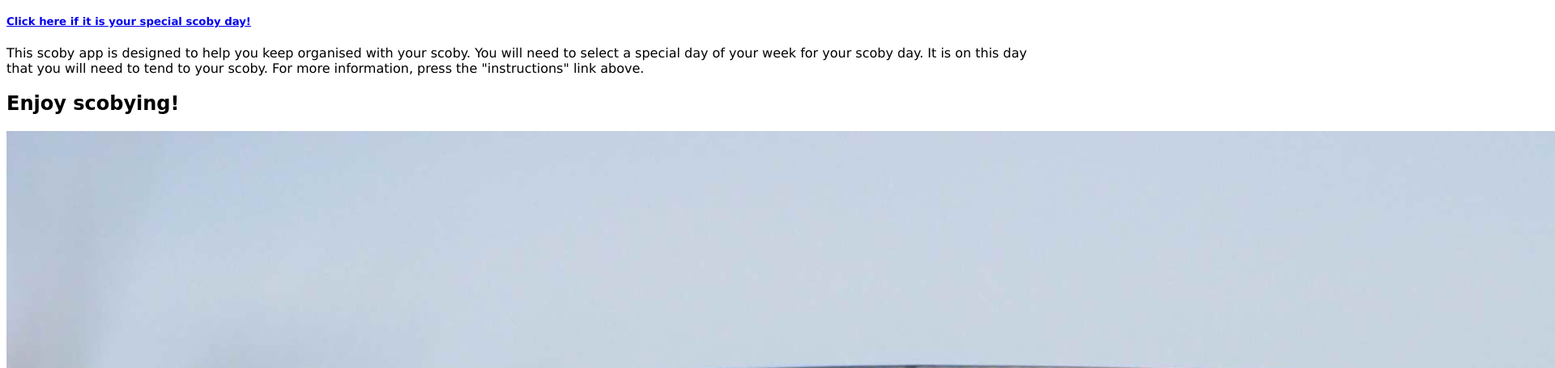
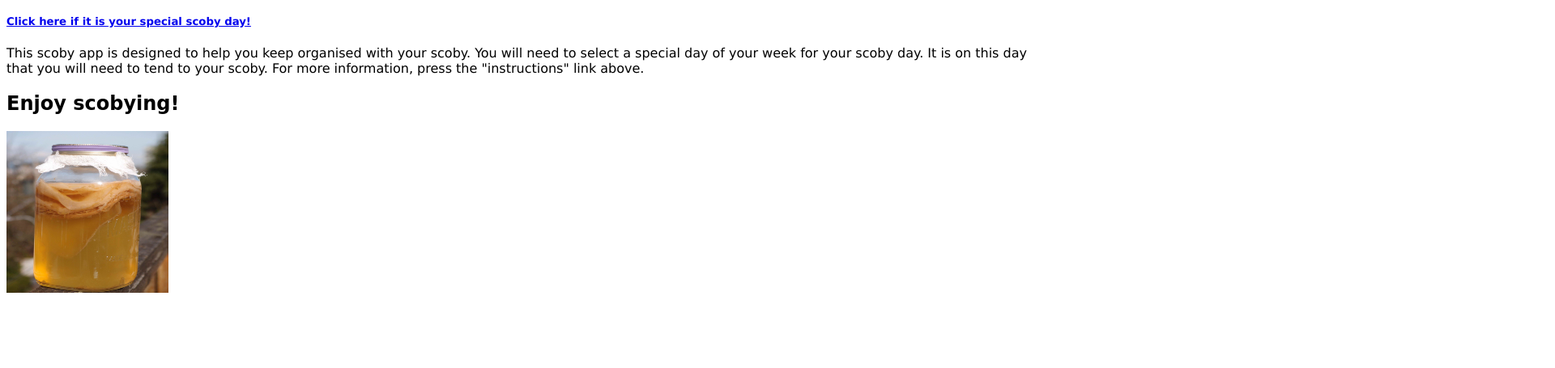
Before and after one commit to MrMan179/test, a plain HTML site: page index.html in a window 1280 px wide. Shown: the part 100-555 px from the top of the page at 81% size, 1920 px wide, since content can reach past the window. Drawn offline with Linux system fonts and the light colour scheme.

Commit message:
Update index.html

```diff
--- a/index.html
+++ b/index.html
@@ -14,6 +14,6 @@
         <h5 style="font-family:verdana"><a href="scobyDay.html"=>Click here if it is your special scoby day!</a></h5>
         <p style="font-family:verdana">This scoby app is designed to help you keep organised with your scoby. You will need to select a special day of your week for your scoby day. It is on this day that you will need to tend to your scoby. For more information, press the "instructions" link above.</p>
         <h2 class="a">Enjoy scobying!</h2>
-        <img src="scobyImage.jpg"></img>
+        <img src="scobyImage.jpg" width="200" height="200"></img>
     </body>
 </html>
```
